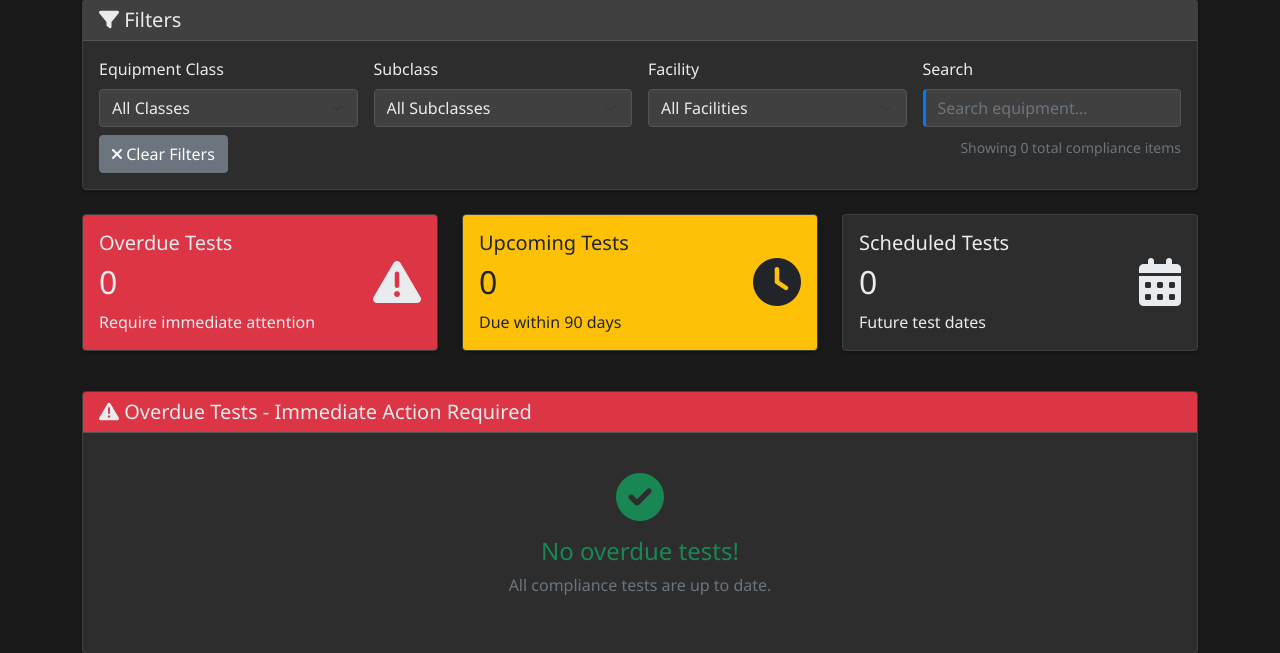
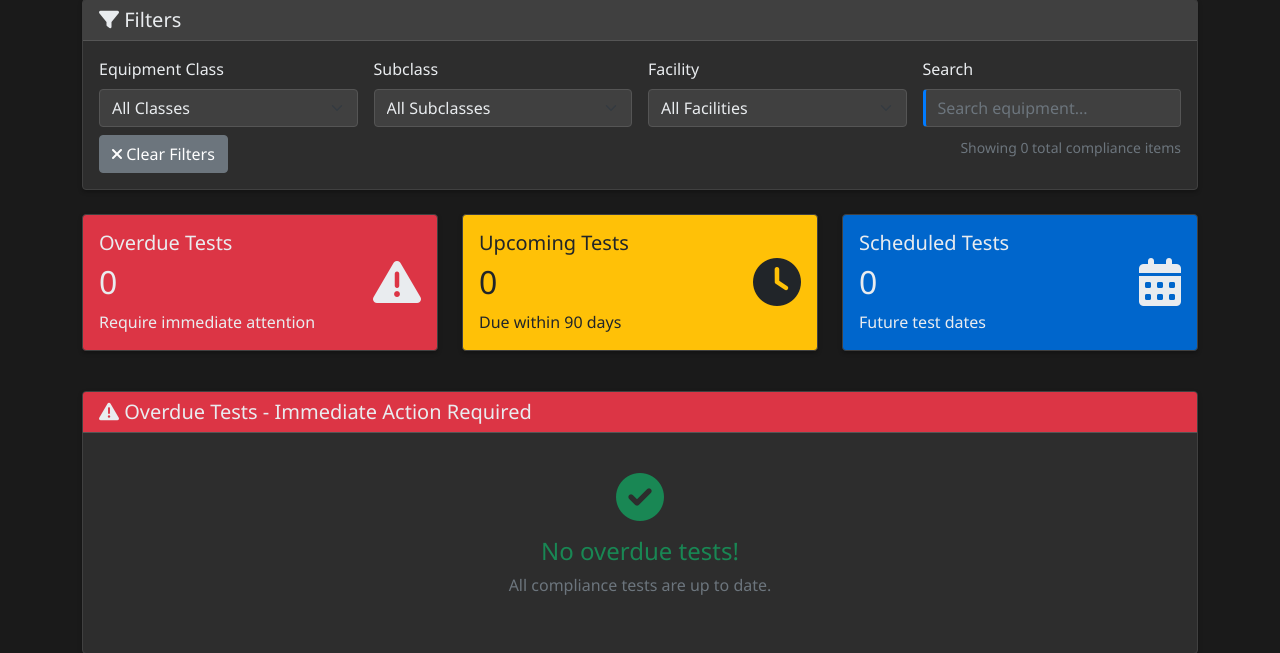
Before and after one commit to nickbevins/rems, a Flask app: page /compliance in a window 1280 px wide. Shown: the part 162-815 px from the top of the page. Run offline with Flask 3, Linux system fonts and the light colour scheme; a user stored in the database is signed in; some libraries are stand-ins or nearby versions.

Commit message:
Fix scheduled tests card blue background in compliance dashboard
- Add more specific CSS selector for cards with inline background-color styles
- Exclude cards with inline styles from default dark theme override
- Ensure scheduled tests card maintains its blue (#0066cc) background
- Add .text-white class to selector for better specificity

```diff
--- a/static/css/style.css
+++ b/static/css/style.css
@@ -21,8 +21,8 @@ body {
     color: #e9ecef;
 }
 
-/* Default dark cards only when no specific background class */
-.card:not(.bg-success):not(.bg-warning):not(.bg-danger):not(.bg-secondary):not(.bg-primary):not(.bg-info):not(.bg-light):not(.bg-dark) {
+/* Default dark cards only when no specific background class and no inline style */
+.card:not(.bg-success):not(.bg-warning):not(.bg-danger):not(.bg-secondary):not(.bg-primary):not(.bg-info):not(.bg-light):not(.bg-dark):not([style*="background-color"]) {
     background-color: #2d2d2d !important;
     color: #e9ecef !important;
 }
@@ -47,6 +47,11 @@ body {
 
 /* Scheduled tests card - blue background */
 .card[style*="background-color: #0066cc"] {
+    background-color: #0066cc !important;
+}
+
+/* More specific selector for scheduled tests card */
+.card.text-white[style*="background-color: #0066cc"] {
     background-color: #0066cc !important;
 }
 
```
